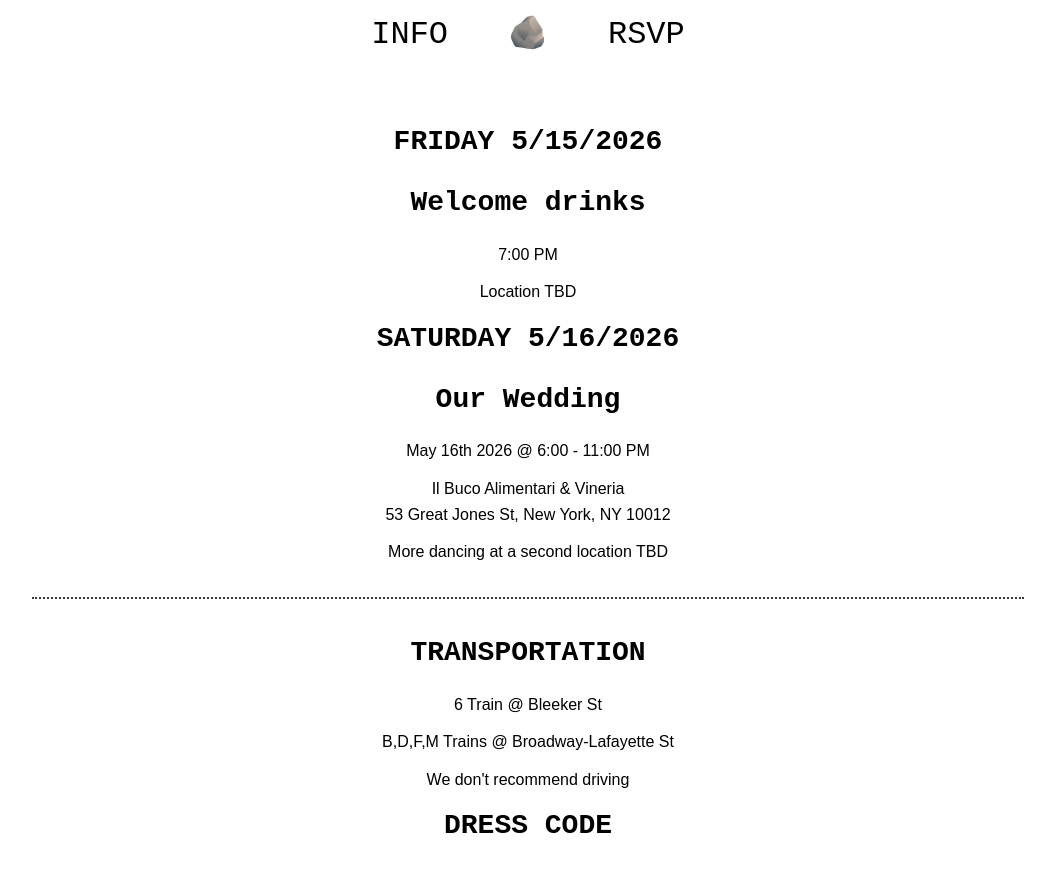
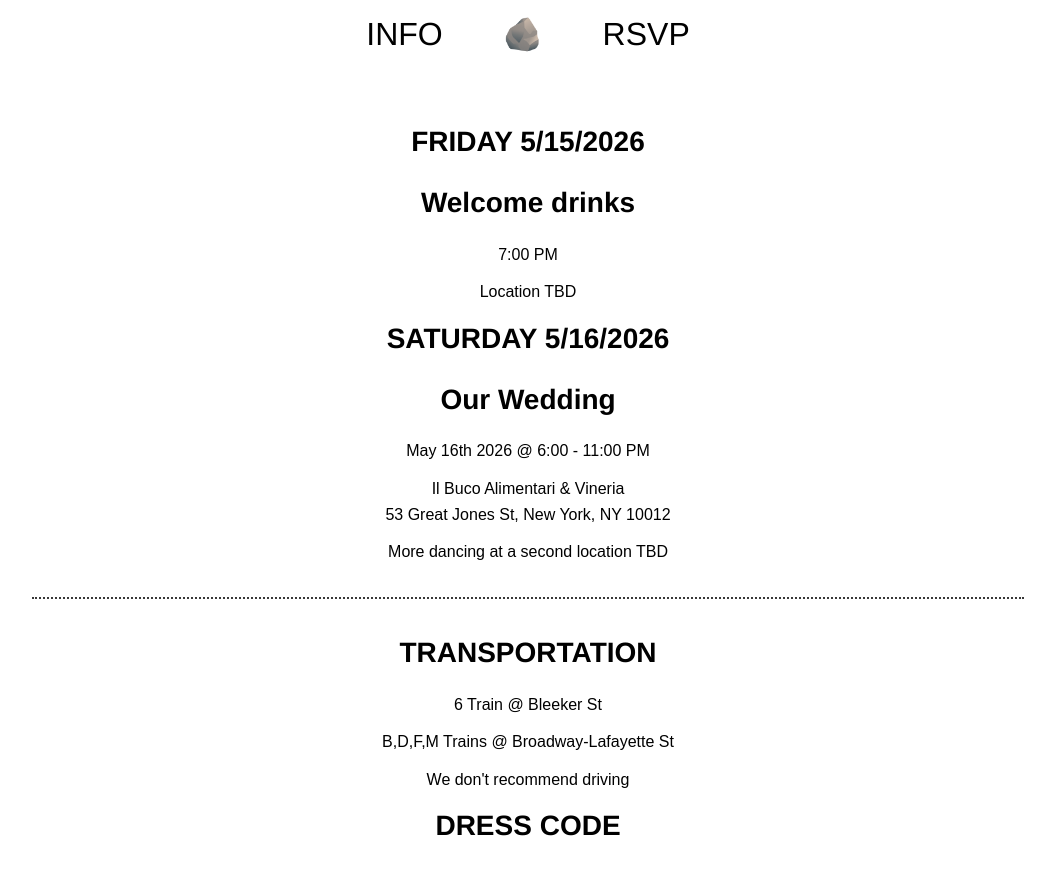
Before and after one commit to meghanhogan/liamandmeghaninloveforever2026, a plain HTML site: page info/index.html in a window 1280 px wide. Shown: the whole page, without its empty margins (112-1167 px from the left). Drawn offline with Linux system fonts and the light colour scheme.

Commit message:
helvetica

```diff
--- a/styles.css
+++ b/styles.css
@@ -58,7 +58,7 @@ a {
     font-weight: 500;
     color: black;
     font-size: 32px;
-    font-family: "Space Mono", monospace;
+    font-family: "Helvetica", sans-serif;
 }
 
 /* Index page - Hero section */
@@ -98,7 +98,7 @@ a {
     position: absolute;
     padding: 12px 24px;
     text-decoration: none;
-    font-family: "Space Mono", monospace;
+    font-family: "Helvetica", sans-serif;
     font-size: 24px;
 }
 
@@ -146,7 +146,7 @@ a {
     }
 
     h3, h2 {
-      font-family: "Space Mono", monospace;
+      font-family: "Helvetica", sans-serif;
       font-weight: 700;
       font-size: 28px;
       margin-bottom: 4px;
```
